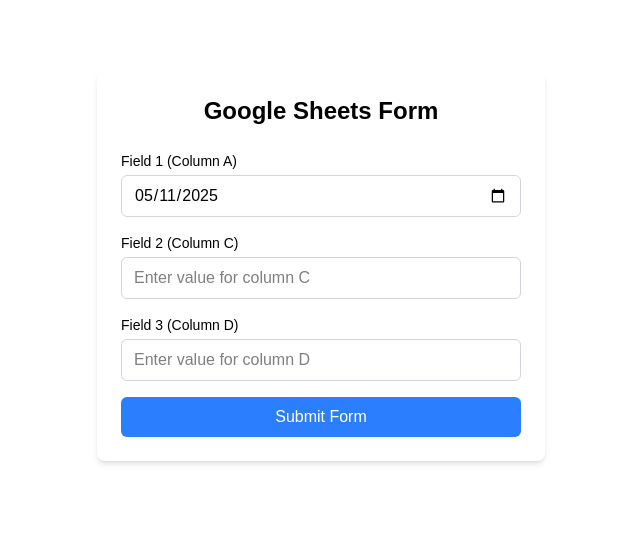
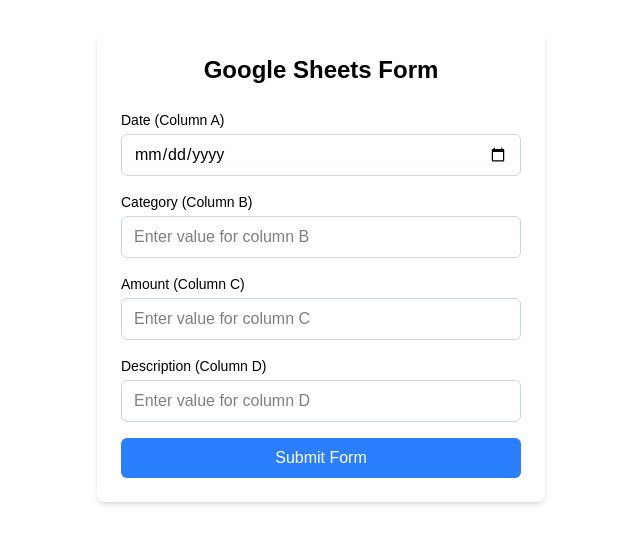
Before and after one commit to ARKXII/google-sheet-nxt, a Next.js app: page / in a window 1280 px wide. Shown: the part 134-678 px from the top of the page, without its empty margins (319-959 px from the left). Built offline with nearby package versions, Linux system fonts and the light colour scheme.

Commit message:
added column B and renamed fields

```diff
--- a/app/page.tsx
+++ b/app/page.tsx
@@ -4,9 +4,10 @@
 export default function Home() {
   // Define field configurations with column mappings
   const fieldConfig = [
-    { id: "field1", label: "Field 1", column: "A", type: "date" },
-    { id: "field2", label: "Field 2", column: "C", type: "text" },
-    { id: "field3", label: "Field 3", column: "D", type: "text" },
+    { id: "Date", label: "Date ", column: "A", type: "date" },
+    { id: "Category", label: "Category", column: "B", type: "text" },
+    { id: "Amount", label: "Amount", column: "C", type: "text" },
+    { id: "Description", label: "Description", column: "D", type: "text" },
   ];
 
   // Format date as YYYY-MM-DD for input field
```
